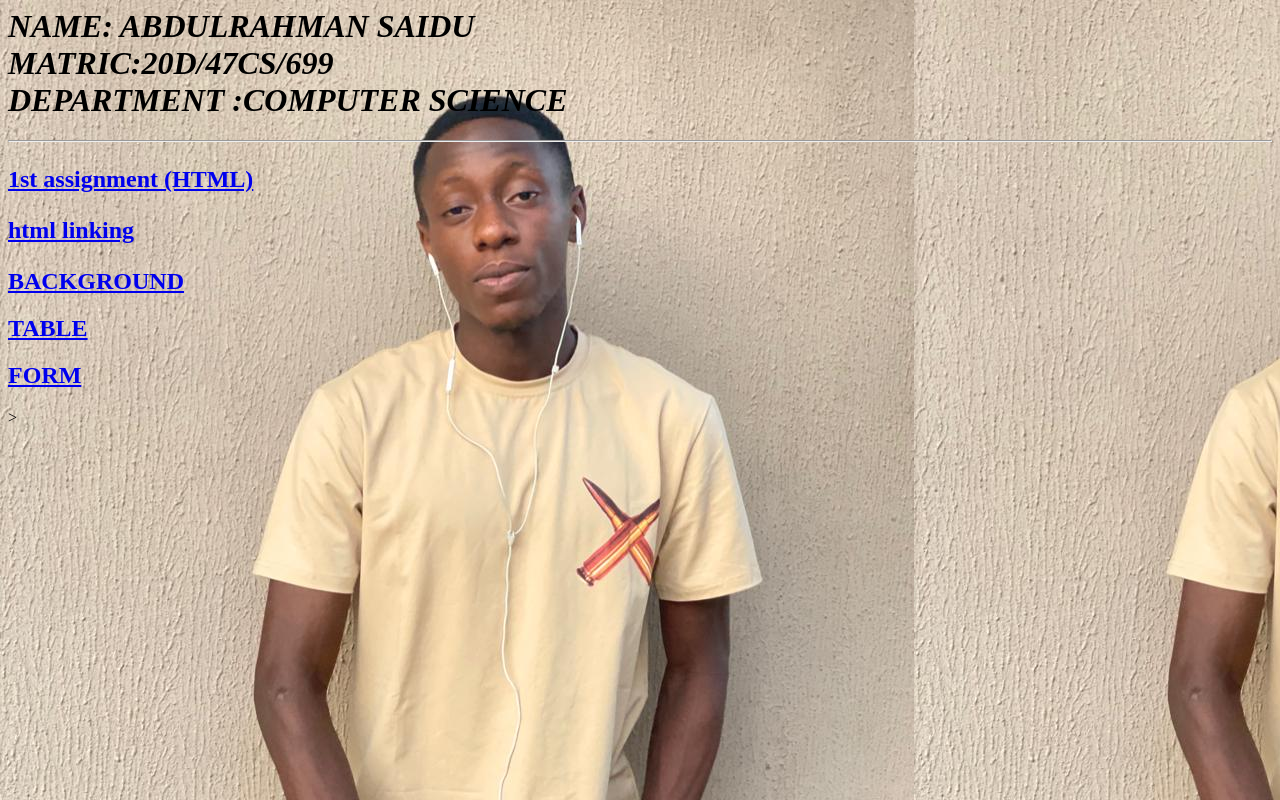
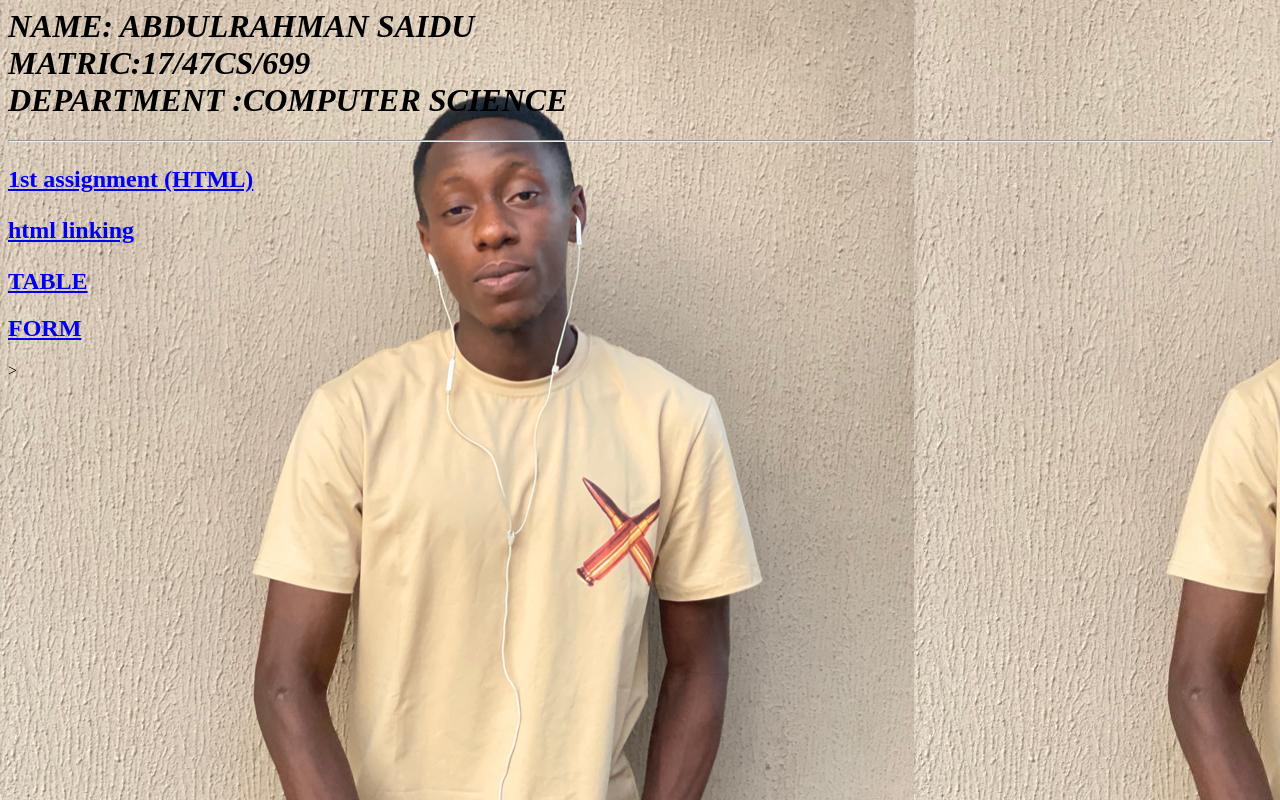
Before and after one commit to skittla/imran, a plain HTML site: page index.html in a window 1280 px wide. Drawn offline with Linux system fonts and the light colour scheme.

Commit message:
Update index.html

```diff
--- a/index.html
+++ b/index.html
@@ -4,7 +4,7 @@
     <title>index</title>
 </head>
 <body background="IMG-20210421-WA0135.jpg">
-        <H1><I>NAME: ABDULRAHMAN SAIDU</I> <br> <EM>MATRIC:20D/47CS/699</EM> <br>  <em>DEPARTMENT :COMPUTER SCIENCE</em></H1><hr>
+        <H1><I>NAME: ABDULRAHMAN SAIDU</I> <br> <EM>MATRIC:17/47CS/699</EM> <br>  <em>DEPARTMENT :COMPUTER SCIENCE</em></H1><hr>
 
     </center>
 
@@ -17,11 +17,6 @@
             <a href="LINKING.html" ><h2><p>html linking</p></h2></a>
 
 
-
-        <p>
-            <h2><a href="ABOUT ME.html">BACKGROUND</a></h2>
-
-        </p>
  <p>
      <h2><a href="TABLE.html">TABLE</a></h2>
  </p>
```
